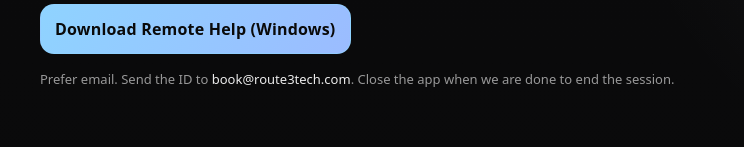
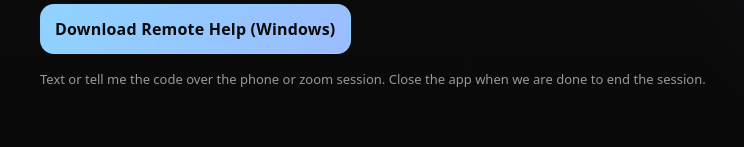
Before and after one commit to Mattressburn/route3tech-site, a website built with Vite: page index.html in a window 1280 px wide. Shown: the part 653-800 px from the top of the page, 40-784 px from the left. Built offline with nearby package versions, Linux system fonts and the light colour scheme.

Commit message:
cleared up remote session message

```diff
--- a/index.html
+++ b/index.html
@@ -110,7 +110,7 @@
         </p>
 
         <p class="fineprint">
-          Prefer email. Send the ID to <a href="mailto:book@route3tech.com">book@route3tech.com</a>.
+          Text or tell me the code over the phone or zoom session.
           Close the app when we are done to end the session.
         </p>
       </div>
```
